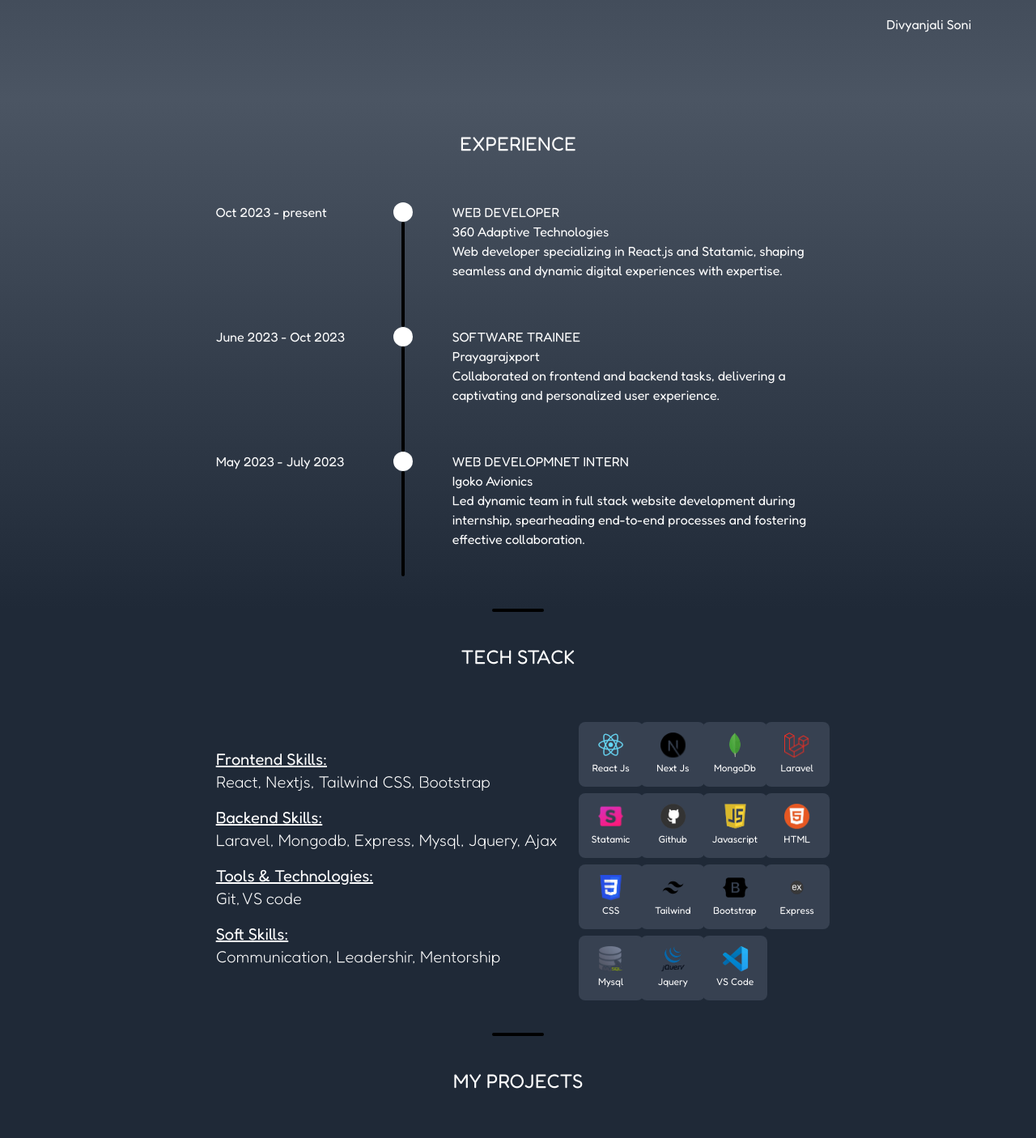
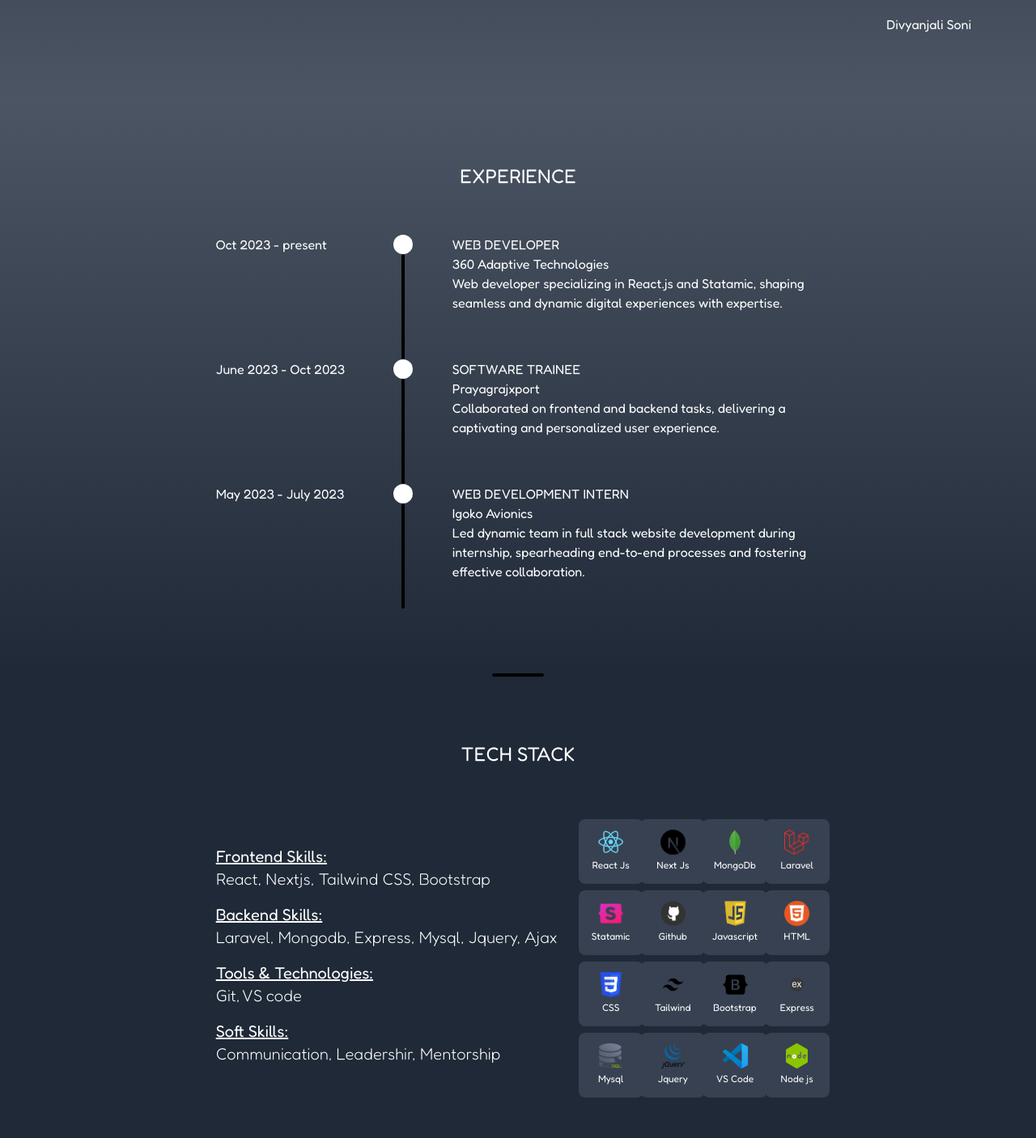
Before and after one commit to diyasoni1510/MyPortfolio, a Next.js app: page / in a window 1280 px wide. Shown: the part 1310-2716 px from the top of the page at 81% size. Built offline with nearby package versions, Linux system fonts and the light colour scheme.

Commit message:
some more changes

```diff
--- a/src/app/Components/FallingStarsWithLightTrail.jsx
+++ b/src/app/Components/FallingStarsWithLightTrail.jsx
@@ -32,7 +32,6 @@ const FallingStarsWithLightTrail = () => {
         }
       });
     }, 250);
-
     // Start typing after a slight delay
 
     function Star() {
--- a/src/app/Components/experience.jsx
+++ b/src/app/Components/experience.jsx
@@ -1,17 +1,33 @@
 import React from "react";
+import { useEffect } from "react";
 
 const experience = () => {
+  useEffect(() => {
+    const observer = new IntersectionObserver(
+      (entries) => {
+        entries.forEach((entry) => {
+          if (entry.isIntersecting) {
+            entry.target.classList.add("show");
+          }
+        });
+      },
+      { threshold: 1 } // Trigger when 50% of the element is visible
+    );
+
+    const jobElements = document.querySelectorAll(".job");
+    jobElements.forEach((el) => observer.observe(el));
+
+    return () => {
+      jobElements.forEach((el) => observer.unobserve(el));
+    };
+  }, []);
   return (
-    <div className="w-full py-10 flex flex-col gap-4 text-white px-5 md:px-20 justify-center items-center  bg-gradient-to-b from-gray-600 to-gray-800"
-
-    >
+    <div className="w-full py-10 md:py-20 flex flex-col gap-4 text-white px-5 md:px-20 justify-center items-center  bg-gradient-to-b from-gray-600 to-gray-800">
       <h1 className={`text-2xl text-center section-head mb-10`}>EXPERIENCE</h1>
       <div className="flex flex-col md:w-2/3">
-        <div className="job flex gap-1">
-          <div className="w-1/4">
-            Oct 2023 - present
-          </div>
-          <div className="flex flex-col  items-center w-1/6">
+        <div className="job flex gap-1 fade-in">
+          <div className="w-1/4">Oct 2023 - present</div>
+          <div className="flex flex-col items-center w-1/6">
             <div className="w-6 h-6 flex-shrink-0 rounded-full bg-white"></div>
             <div className="w-1 rounded bg-black h-[130px]"></div>
           </div>
@@ -26,13 +42,12 @@ const experience = () => {
             </div>
           </div>
         </div>
-        <div className="job flex gap-1">
-          <div className="w-1/4">
-            June 2023 - Oct 2023
-          </div>
-          <div className="flex flex-col  items-center w-1/6">
+
+        <div className="job flex gap-1 fade-in">
+          <div className="w-1/4">June 2023 - Oct 2023</div>
+          <div className="flex flex-col items-center w-1/6">
             <div className="w-6 h-6 flex-shrink-0 rounded-full bg-white"></div>
-            <div className="w-1  h-[130px] rounded bg-black"></div>
+            <div className="w-1 h-[130px] rounded bg-black"></div>
           </div>
           <div className="w-2/3">
             <h3>SOFTWARE TRAINEE</h3>
@@ -45,16 +60,15 @@ const experience = () => {
             </div>
           </div>
         </div>
-        <div className="job flex gap-1">
-          <div className="w-1/4">
-            May 2023 - July 2023
-          </div>
-          <div className="flex flex-col  items-center w-1/6">
+
+        <div className="job flex gap-1 fade-in">
+          <div className="w-1/4">May 2023 - July 2023</div>
+          <div className="flex flex-col items-center w-1/6">
             <div className="w-6 h-6 flex-shrink-0 rounded-full bg-white"></div>
-            <div className="w-1  h-[130px] rounded bg-black"></div>
+            <div className="w-1 h-[130px] rounded bg-black"></div>
           </div>
           <div className="w-2/3">
-            <h3>WEB DEVELOPMNET INTERN</h3>
+            <h3>WEB DEVELOPMENT INTERN</h3>
             <p>Igoko Avionics</p>
             <div className="text-left">
               <p>
--- a/src/app/Components/myProjects.jsx
+++ b/src/app/Components/myProjects.jsx
@@ -31,7 +31,7 @@ const projectInfo = [
 
 const myProjects = () => {
   return (
-    <div className="w-full py-10 flex flex-col gap-4 text-white px-5 md:px-20 bg-cover bg-bottom bg-no-repeat"
+    <div className="w-full py-10 md:py-20 flex flex-col gap-4 text-white px-5 md:px-20 bg-cover bg-bottom bg-no-repeat"
     style={{backgroundImage:`url('/about-wave-bg2.svg')`}}>
       <h1 className="text-2xl text-center mb-10">MY PROJECTS</h1>
       <div className="grid grid-cols-3 gap-5 justify-center items-center">
--- a/src/app/Components/skills.jsx
+++ b/src/app/Components/skills.jsx
@@ -62,11 +62,15 @@ const skillsImages = [
     image: "/vs-code2.png",
     name: "VS Code",
   },
+  {
+    image: "/nodejs.png",
+    name: "Node js",
+  },
 ];
 
 const skills = () => {
   return (
-    <div className="w-full py-10 flex flex-col gap-4 text-white px-5 md:px-20 justify-center items-center"
+    <div className="w-full py-10 md:py-20 flex flex-col gap-4 text-white px-5 md:px-20 justify-center items-center"
     >
       <h1 className="text-2xl text-center text-white mb-10">TECH STACK</h1>
       <div className="grid grid-cols-5 justify-center items-center gap-5 md:gap-0 md:w-2/3">
--- a/src/app/globals.css
+++ b/src/app/globals.css
@@ -88,3 +88,14 @@
     left: 100%;
   }
 }
+
+.fade-in {
+  opacity: 0;
+  transform: translateY(20px);
+  transition: opacity 0.5s ease-out, transform 0.5s ease-out;
+}
+
+.fade-in.show {
+  opacity: 1;
+  transform: translateY(0);
+}
```
Also changed, not shown: public/nodejs.png (added).
